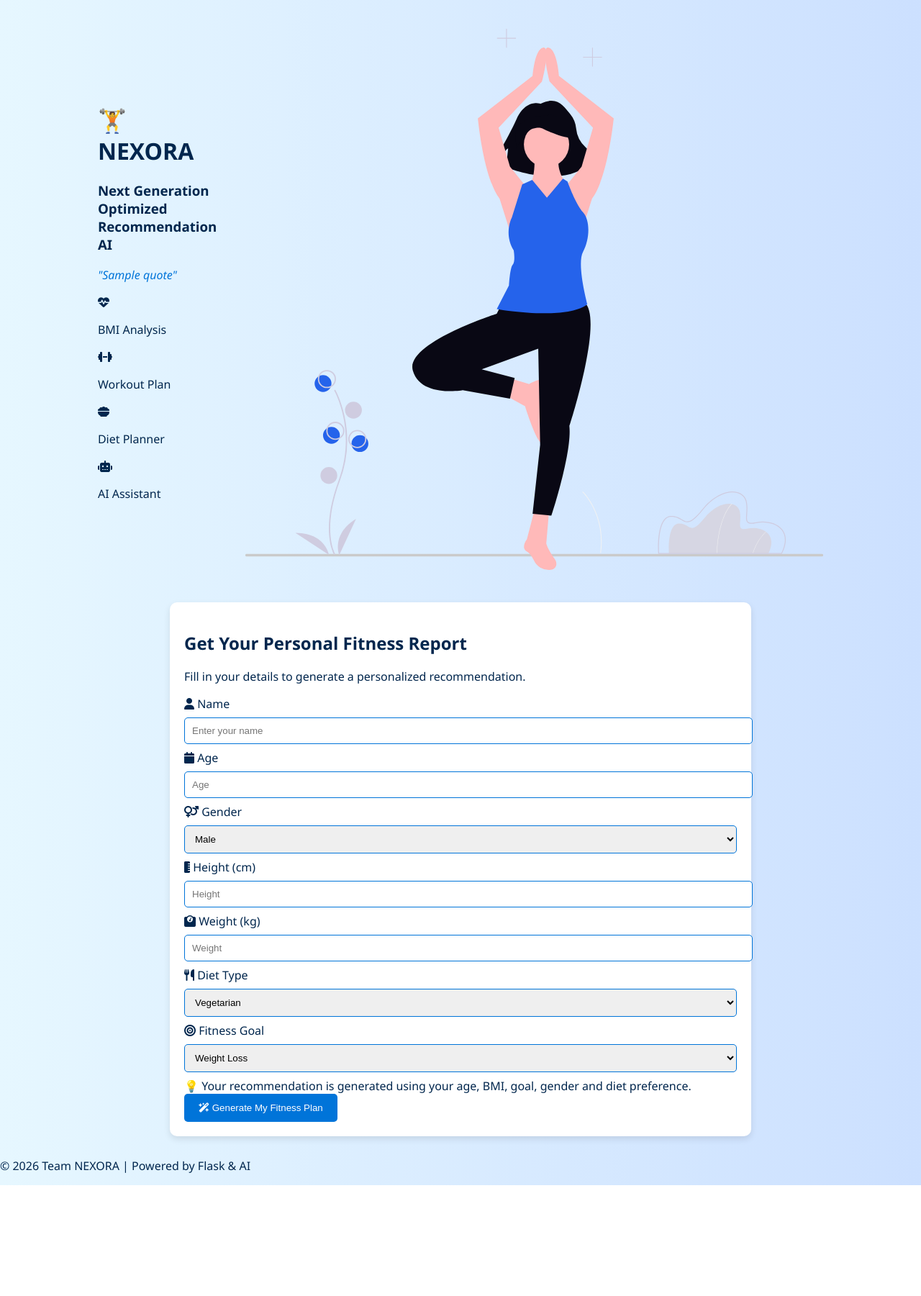
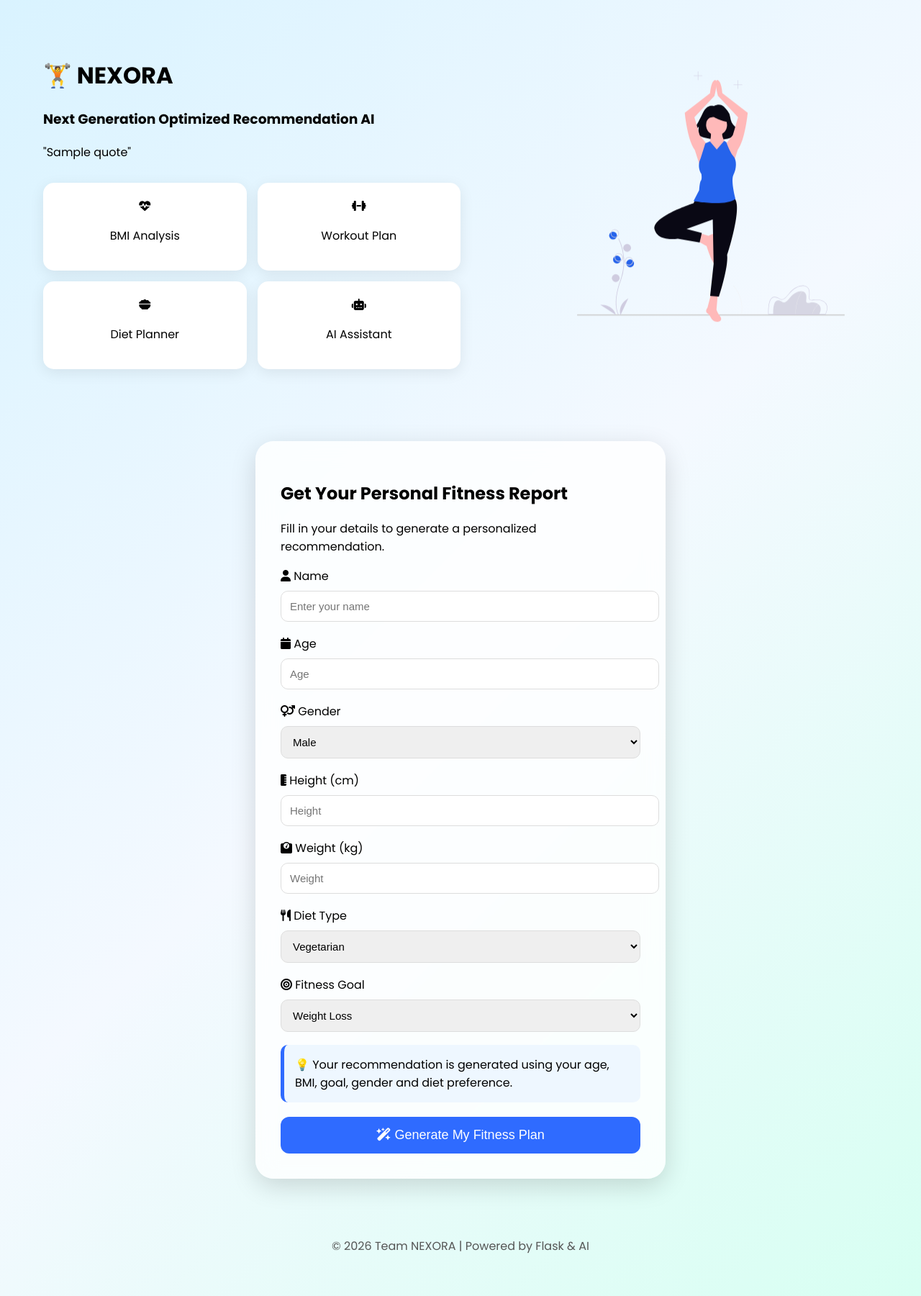
Before and after one commit to santhoshsrinika7/Fitness-AI, a Flask app: template templates/index.html in a window 1280 px wide. Shown: the whole page at 72% size. Before the commit the page ends 1647 px from the top, so only its background shows below. Run offline with Flask 3, Linux system fonts and the light colour scheme; the template is opened without the code that fills it: most values are stand-ins (such as "Sample title", 1, 10 or a date in 2020).

Commit message:
Update style.css

```diff
--- a/static/images/style.css
+++ b/static/images/style.css
@@ -1,102 +1,171 @@
-body {
-    background: linear-gradient(to right, #e6f7ff, #cce0ff);
-    font-family: 'Segoe UI', sans-serif;
-    color: #00264d;
-    margin: 0;
-    padding: 0;
-.hero {
-    display: flex;
-    justify-content: center;
-    align-items: center;
-    gap: 40px;
-    margin: 40px auto;
-    max-width: 900px;
+body{
+font-family:Poppins,sans-serif;
+background:linear-gradient(135deg,#d9f3ff,#f4f9ff,#d7fff2);
+margin:0;
+padding:0;
 }
 
-.hero-box {
-    background: #f8fbff;
-    padding: 20px;
-    border-radius: 12px;
-    box-shadow: 0 4px 12px rgba(0,0,0,0.1);
+.hero{
+display:flex;
+justify-content:space-between;
+align-items:center;
+padding:60px;
 }
 
-.hero-img-box {
-    width: 200px;
-    height: auto;
-    display: block;
-    margin: auto;
+.hero-left{
+width:50%;
 }
 
-.hero-text {
-    text-align: left;
-    max-width: 400px;
+.hero-right{
+width:40%;
+text-align:center;
 }
 
-.hero-text h1 {
-    font-size: 2.5rem;
-    color: #004080;
-    margin-bottom: 10px;
+.hero-image{
+width:80%;
+animation:float 4s infinite ease-in-out;
 }
 
-.hero-text p {
-    margin: 5px 0;
-    color: #001f3f;
+@keyframes float{
+
+0%{transform:translateY(0);}
+
+50%{transform:translateY(-12px);}
+
+100%{transform:translateY(0);}
+
 }
 
-.quote {
-    font-style: italic;
-    color: #0074D9;
-    margin-top: 15px;
+.feature-box{
+
+display:grid;
+
+grid-template-columns:repeat(2,1fr);
+
+gap:15px;
+
+margin-top:30px;
+
 }
 
+.feature{
 
+background:white;
 
-.form-card {
-    background-color: #ffffff;
-    padding: 20px;
-    margin: 30px auto;
-    width: 60%;
-    border-radius: 10px;
-    box-shadow: 0px 4px 10px rgba(0,0,0,0.1);
+padding:20px;
+
+border-radius:15px;
+
+box-shadow:0 5px 20px rgba(0,0,0,.08);
+
+text-align:center;
+
+transition:.3s;
+
 }
 
-input, select {
-    width: 100%;
-    padding: 10px;
-    margin: 8px 0;
-    border: 1px solid #0074D9;
-    border-radius: 5px;
+.feature:hover{
+
+transform:translateY(-6px);
+
 }
 
-button {
-    background-color: #0074D9;
-    color: white;
-    padding: 12px 20px;
-    border: none;
-    border-radius: 5px;
-    cursor: pointer;
+.form-card{
+
+width:500px;
+
+margin:40px auto;
+
+padding:35px;
+
+background:rgba(255,255,255,.8);
+
+backdrop-filter:blur(15px);
+
+border-radius:25px;
+
+box-shadow:0 10px 35px rgba(0,0,0,.15);
+
 }
 
-button:hover {
-    background-color: #005fa3;
+input,select{
+
+width:100%;
+
+padding:12px;
+
+margin-top:8px;
+
+margin-bottom:18px;
+
+border-radius:10px;
+
+border:1px solid #ddd;
+
+font-size:15px;
+
 }
-.form-card {
-    background-color: #ffffff;
-    padding: 20px;
-    margin: 30px auto;
-    width: 60%;
-    border-radius: 10px;
-    box-shadow: 0px 4px 10px rgba(0,0,0,0.1);
+
+input:focus,
+
+select:focus{
+
+border:2px solid #4f7cff;
+
+outline:none;
+
 }
-/* Navigation bar styling */
-.navigation {
-    position: fixed;        /* keeps it stuck to the viewport */
-    bottom: 20px;           /* distance from bottom */
-    left: 0;
-    right: 0;
-    display: flex;          /* align buttons side by side */
-    justify-content: space-between; /* Previous left, Next right */
-    padding: 0 40px;
-    background: rgba(255,255,255,0.9); /* semi-transparent background */
-    box-shadow: 0 -2px 10px rgba(0,0,0,0.1); /* subtle shadow */
+
+button{
+
+width:100%;
+
+padding:15px;
+
+background:#2f6bff;
+
+border:none;
+
+border-radius:12px;
+
+font-size:18px;
+
+color:white;
+
+cursor:pointer;
+
+transition:.3s;
+
 }
+
+button:hover{
+
+background:#1747c7;
+
+transform:scale(1.03);
+
+}
+
+.tip{
+
+background:#eef7ff;
+
+padding:15px;
+
+border-left:5px solid #2f6bff;
+
+border-radius:10px;
+
+margin-bottom:20px;
+
+}
+
+footer{
+
+text-align:center;
+
+padding:25px;
+
+color:#555;
+
+}
```
